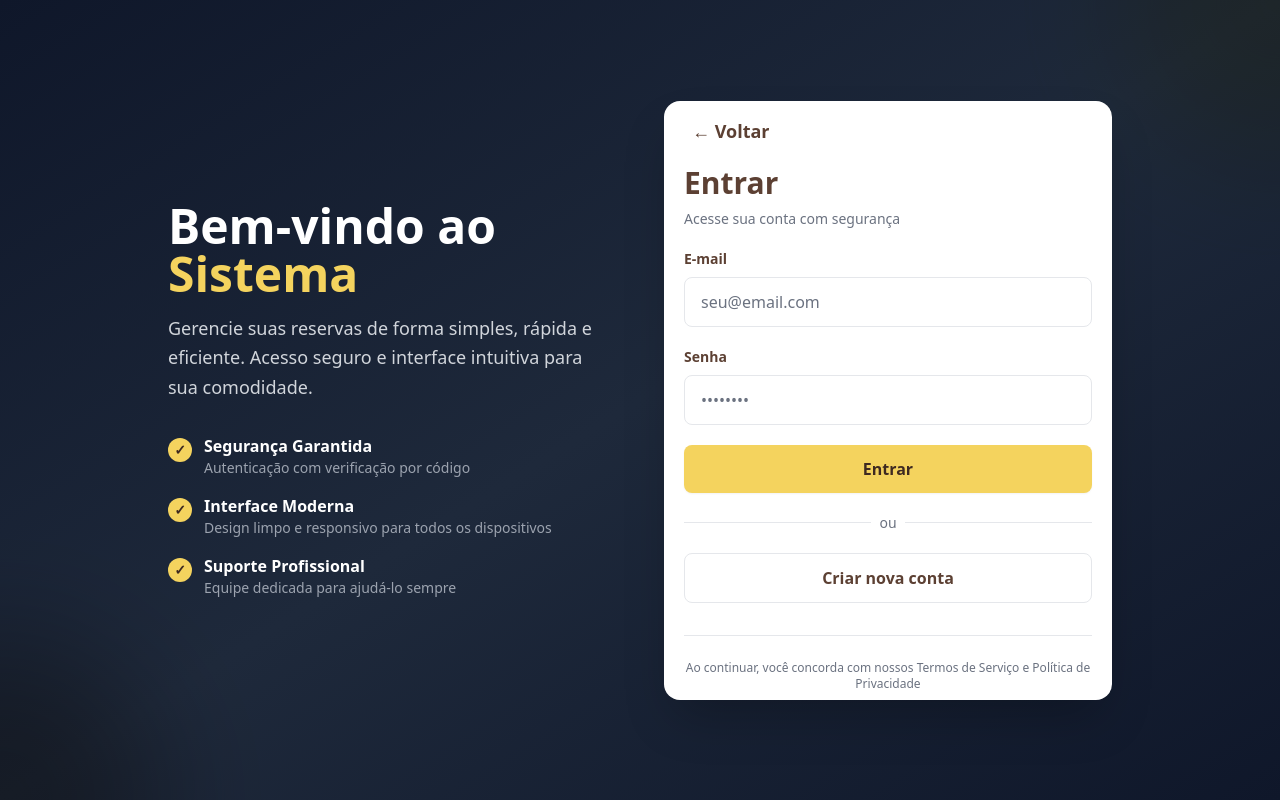
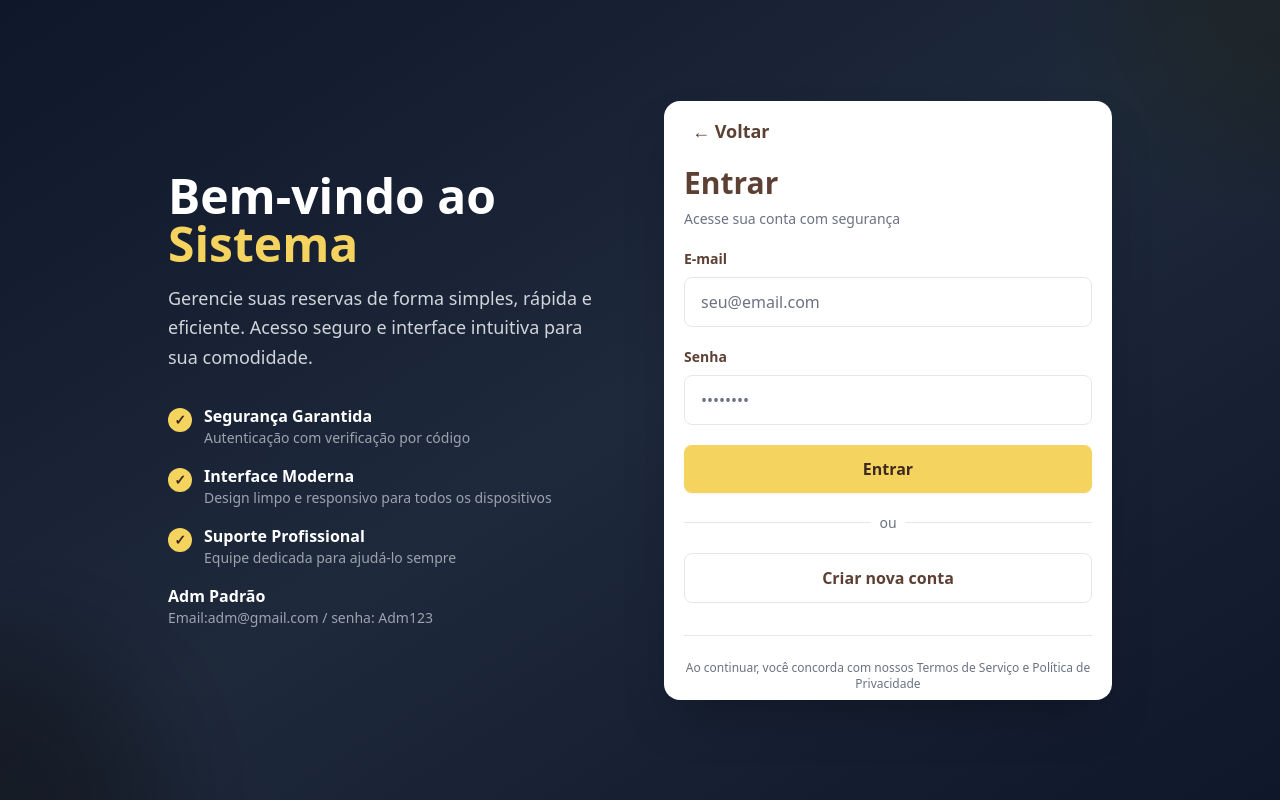
Before and after one commit to felipegustavo042009-code/YourFeed, a React (Create React App) app: page / in a window 1280 px wide. Both pictures are taken after a click on the button "Entrar". Built offline with nearby package versions, Linux system fonts and the light colour scheme; the HTML template or start-up script is replaced by a standard one.

Commit message:
Add default admin credentials to Login page
Added default admin credentials for user reference.

```diff
--- a/src/pages/Login.jsx
+++ b/src/pages/Login.jsx
@@ -221,6 +221,14 @@ export default function Login({ onLogin, onVoltar, showToast }) {
                   <p className="text-gray-400 text-sm">Equipe dedicada para ajudá-lo sempre</p>
                 </div>
               </div>
+
+              <div className="flex items-start gap-3">
+                <div>
+                  <p className="text-white font-semibold">Adm Padrão</p>
+                  <p className="text-gray-400 text-sm">Email:adm@gmail.com / senha: Adm123</p>
+                </div>
+              </div>
+
             </div>
           </div>
 
```
